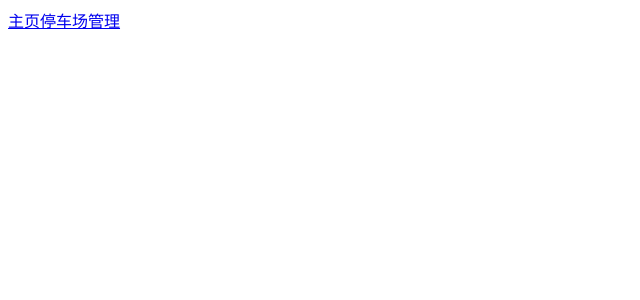
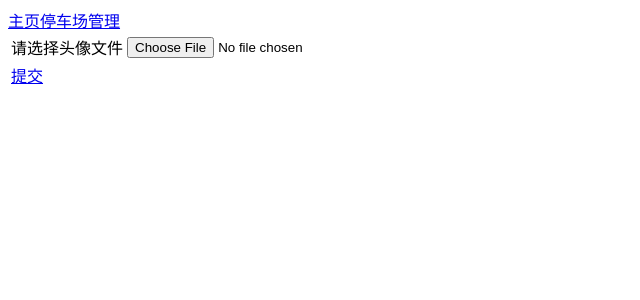
Before and after one commit to thesomeexp/ParkingVue, a Vue app: page /#/uploadHeadDemo in a window 1280 px wide. Shown: the top 300 px of the page, without its empty margins (0-640 px from the left). Built offline with nearby package versions, Linux system fonts and the light colour scheme.

Commit message:
upload image demo

```diff
--- /dev/null
+++ b/src/components/UploadHeadDemo.vue
@@ -0,0 +1,79 @@
+<template>
+  <div>
+    <table>
+      <tr>
+        <td>请选择头像文件</td>
+        <td>
+          <input id="headImage" accept="image/*" type="file" @change="getFile($event)" />
+        </td>
+      </tr>
+      <tr>
+        <td colspan="2">
+          <a href="#"  @click="add">提交</a>
+        </td>
+      </tr>
+    </table>
+  </div>
+
+</template>
+
+<script>
+    export default {
+        name: "UploadHeadDemo",
+      data() {
+        return {
+          uri: 'http://localhost:9001/user-api/head',
+          accessToken: '',
+          file: null
+        }
+      },
+      methods: {
+        getFile: function (event) { //选中本地文件就会保存到Vue.file
+          this.file = event.target.files[0];
+        },
+        add: function () {
+
+          // 获取本地token, 判断是否登录
+          let localStorageToken = localStorage.getItem("accessToken")
+          // 如果本地token不为空则设置到请求头去
+          if (localStorageToken != null) {
+            this.accessToken = localStorageToken
+          } else {
+            alert("未登录")
+            return
+          }
+          let url = this.uri;
+          let formData = new FormData();
+          formData.append("image", this.file);
+          let req_data = {
+            image: this.file
+          };
+          console.log(this.file)
+          let str = this.$qs.stringify(req_data)
+          let that = this;
+          // console.log(that.accessToken)
+          this.$http.post(url,formData,
+            {
+              headers: {
+                'Authorization': 'Bearer ' + that.accessToken
+              }
+            }
+          ).then(function(response){
+            // 将文件置为空
+            // that.$refs.headImage.setAttribute('val', '');
+            let headImage = document.getElementById('headImage')
+            headImage.value = ''
+            that.file = null;
+            // headImage.outerHTML = headImage.outerHTML
+
+            console.log(response)
+          });
+        }
+
+      }
+    }
+</script>
+
+<style scoped>
+
+</style>
--- a/src/router/index.js
+++ b/src/router/index.js
@@ -7,6 +7,7 @@ import LoginTokenDemo from "../components/LoginTokenDemo";
 import GetDataTest from "../components/GetDataTest";
 import testHeader from "../components/postHeader";
 import RegisterDemo from "../components/RegisterDemo";
+import UploadHeadDemo from "../components/UploadHeadDemo"
 
 Vue.use(Router)
 
@@ -20,5 +21,7 @@ export default new Router({
     {path: '/gdata', component: GetDataTest},
     {path: '/testHeader', component: testHeader},
     {path: '/register', component: RegisterDemo},
+    {path: '/uploadHeadDemo', component: UploadHeadDemo}
+
   ]
 })
```
